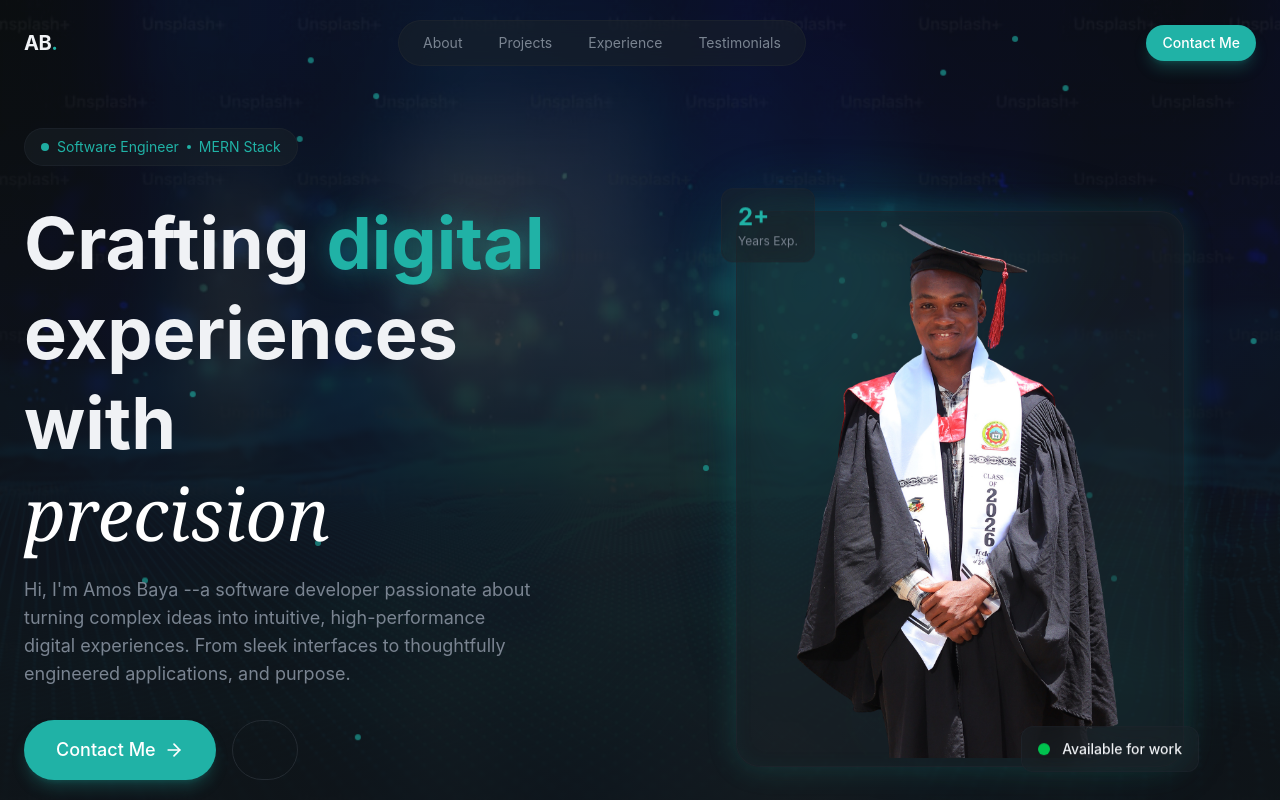
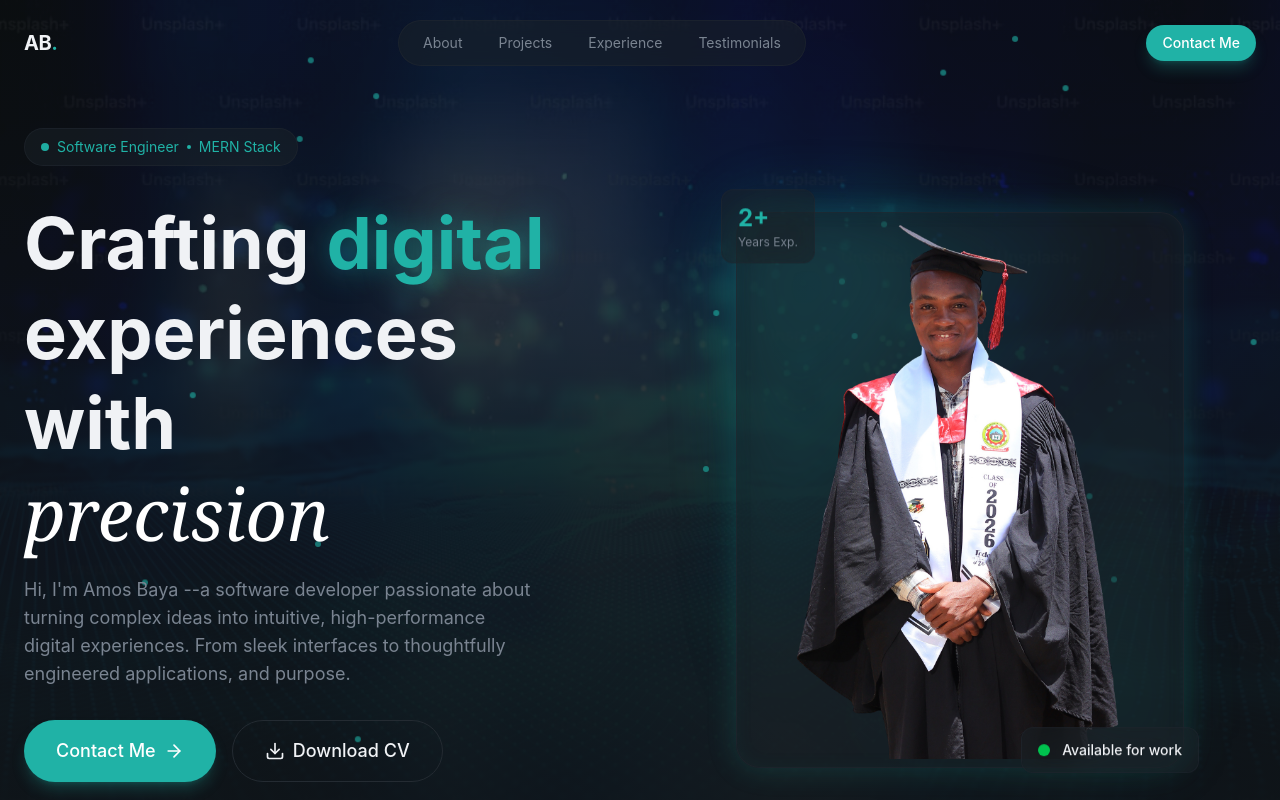
Before and after one commit to AmosBaya/Personal_Portfolio, a React (Vite) app: page / in a window 1280 px wide. Shown: the top 800 px of the page. Built offline with nearby package versions, Linux system fonts and the light colour scheme.

Commit message:
fix: modified the animated button

```diff
--- a/src/sections/Hero.jsx
+++ b/src/sections/Hero.jsx
@@ -1,5 +1,5 @@
 import {Button} from "@/components/Button"
-import { ArrowRight } from "lucide-react"
+import { ArrowRight, Download } from "lucide-react"
 import { FaGithub, FaLinkedin, FaTwitter } from "react-icons/fa";
 import { AnimatedBorderButton } from "../components/AnimatedBorderButton"
 import { ChevronDown } from "lucide-react";
@@ -112,7 +112,10 @@ export const Hero = () => {
                             <Button size="lg">
                                 Contact Me <ArrowRight className="w-5 h-5"/>
                             </Button>
-                            <AnimatedBorderButton />
+                            <AnimatedBorderButton>
+                                <Download className="w-5 h-5"/>
+                                Download CV
+                            </AnimatedBorderButton>
                         </div>
 
                         {/**Social Links */}
```
